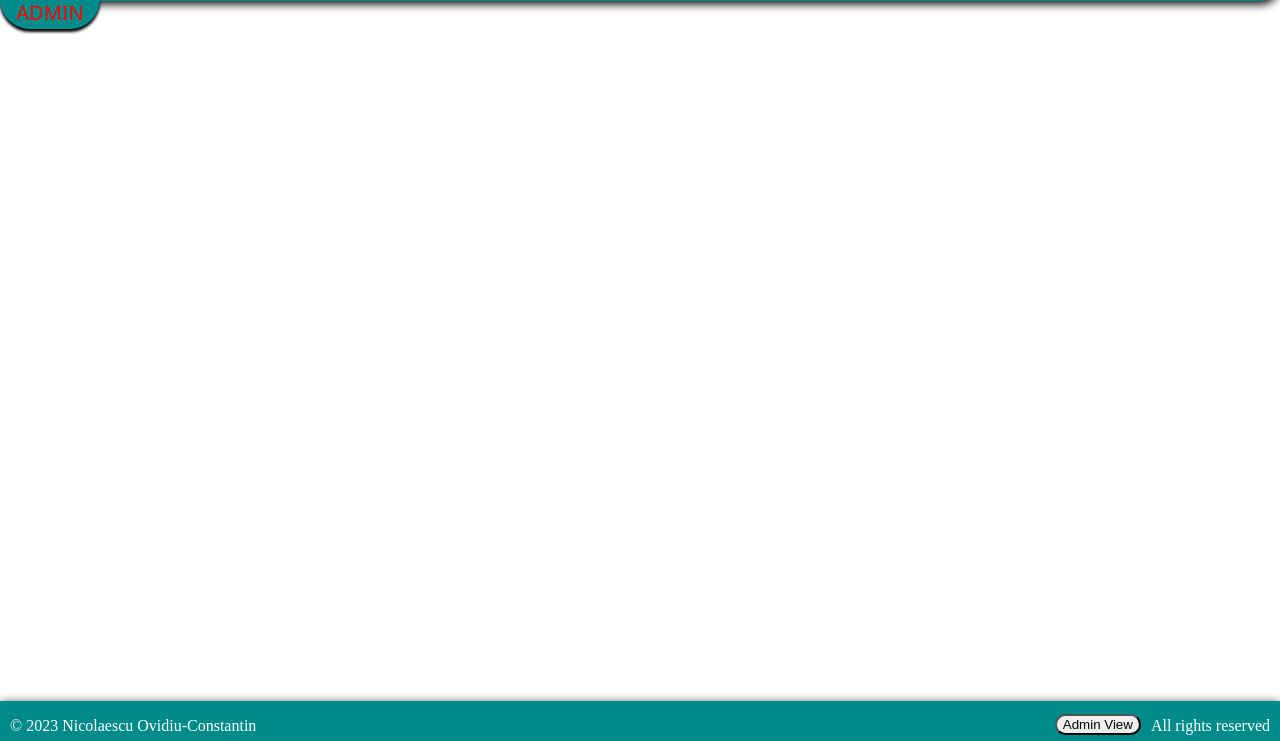
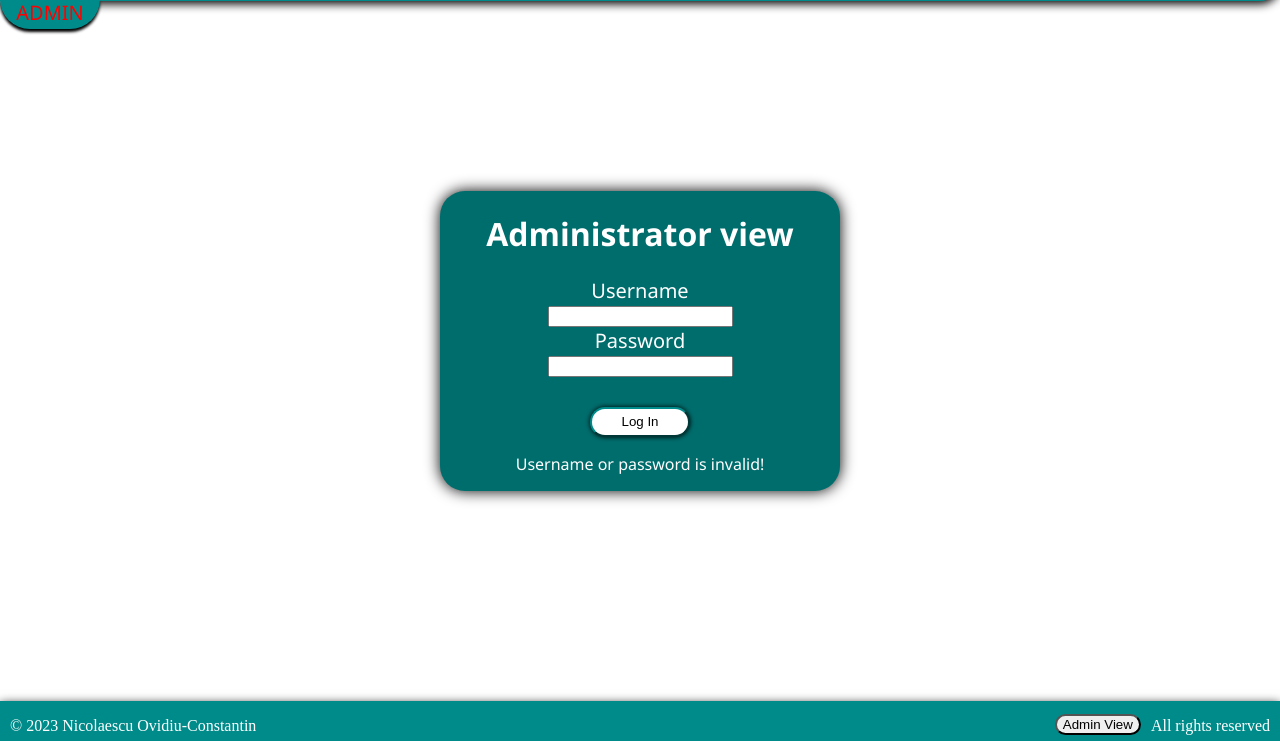
Before and after one commit to MindOfBear/Aplicatie-Web, a PHP site: page /admin.php in a window 1280 px wide. Shown: the part 59-800 px from the top of the page. Run offline with PHP 8.4, Linux system fonts and the light colour scheme.

Commit message:
adaugata functionalitate de login ca administrator
realizata conexiunea cu baza de date pentru autentificarea administratorului

```diff
--- a/Aplicatie-Web-Dinamica/admin.php
+++ b/Aplicatie-Web-Dinamica/admin.php
@@ -1,9 +1,46 @@
 <?php
 require_once("connect.php");
 include "header.html";
+
+
+if ($_SERVER['REQUEST_METHOD'] === 'POST') {
+    $username = $_POST['username'];
+    $password = $_POST['password'];
+
+    $stmt = $connect->prepare("SELECT * FROM admin WHERE username = ?");
+    $stmt->bind_param("s", $username);
+    $stmt->execute();
+    $result = $stmt->get_result();
+
+    if ($result->num_rows === 1) {
+        $row = $result->fetch_assoc();
+        $hash = $row['password'];
+
+        if (password_verify($password, $hash)) {
+            echo "<h1>Conectat cu succes!</h1>";
+        } else {
+            echo "<h1 id ='textLogin'>Username or password are invalid!</h1>";
+;
+        }
+    } else {
+        echo "<h1 id ='textLogin'>Username or password are invalid!</h1>";
+    }
+}
 ?>
+
 <p class = "currentPage" style="color:red">ADMIN</p>
 
+<div class="loginForm">
+    <h1>Administrator view</h1>
+    <form method="POST">
+        <label for="username" id = "textLogin">Username</label><br>
+        <input id="inputLogin" type="text" name = "username"><br>
+        <label for="password" id = "textLogin">Password</label><br>
+        <input id="inputLogin" type="password" name ="password"><br>
+        <button id = "loginButton">Log In</button>
+        <p id = "invalidData">Username or password is invalid!</p>
+    </form>
+</div>
 
 <?php
 include "footer.html";
--- a/Aplicatie-Web-Dinamica/connect.php
+++ b/Aplicatie-Web-Dinamica/connect.php
@@ -8,5 +8,4 @@ $connect = new mysqli($servername, $username, $password, $database);
 if($connect->connect_error):
     die("A aparut o eroare! Va rugam sa conectati administratorul site-ului!") . $connect->connect_error;
 endif;
-
 ?>
--- a/Aplicatie-Web-Dinamica/style.css
+++ b/Aplicatie-Web-Dinamica/style.css
@@ -39,7 +39,7 @@
 .buttonNavbar:hover {
     background-color:rgb(0, 109, 109);
     color: white;
-  }
+}
 .footer{
     background-color: darkcyan;
     width: 100%;
@@ -236,3 +236,38 @@
     font-size: 140px;
     color:white;
 }
+
+.loginForm{
+    text-align: center;
+    background-color:rgb(0, 109, 109);
+    width: 400px;
+    height: 300px;
+    position: fixed;
+    top: 50%;
+    left: 50%;
+    transform: translate(-50%, -50%);
+    color: white;
+    box-shadow: 0px 0px 15px black;
+    border-radius: 25px;
+    font-family: 'Segoe UI', Tahoma, Geneva, Verdana, sans-serif;
+}
+
+#textLogin{
+    font-size: 20px;
+}
+
+#loginButton{
+    background-color: white;
+    size: 20px;
+    margin-top: 30px;
+    width: 100px;
+    height: 30px;
+    border-radius: 20px;
+    box-shadow: 0px 0px 5px black;
+    border-color: darkcyan;
+
+}
+#loginButton:hover {
+    background-color:rgb(0, 109, 109);
+    color: white;
+}
```
